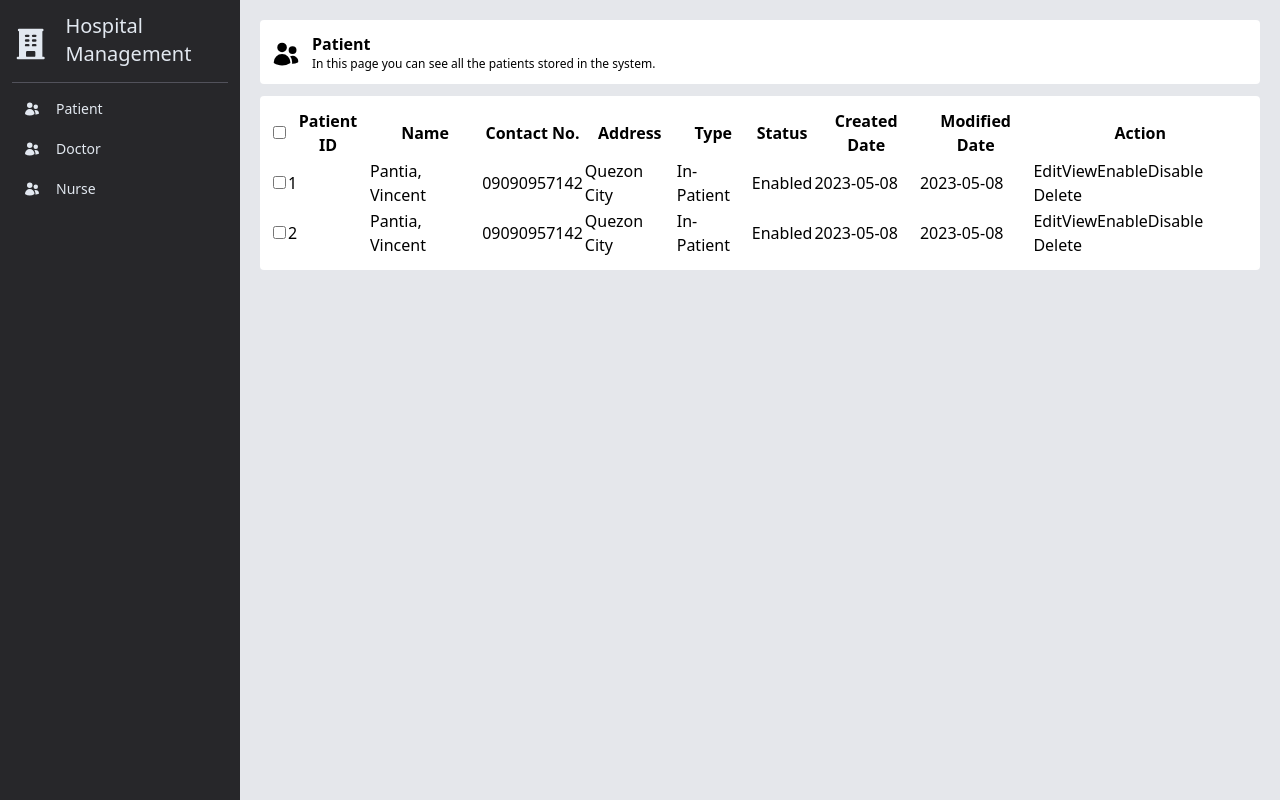
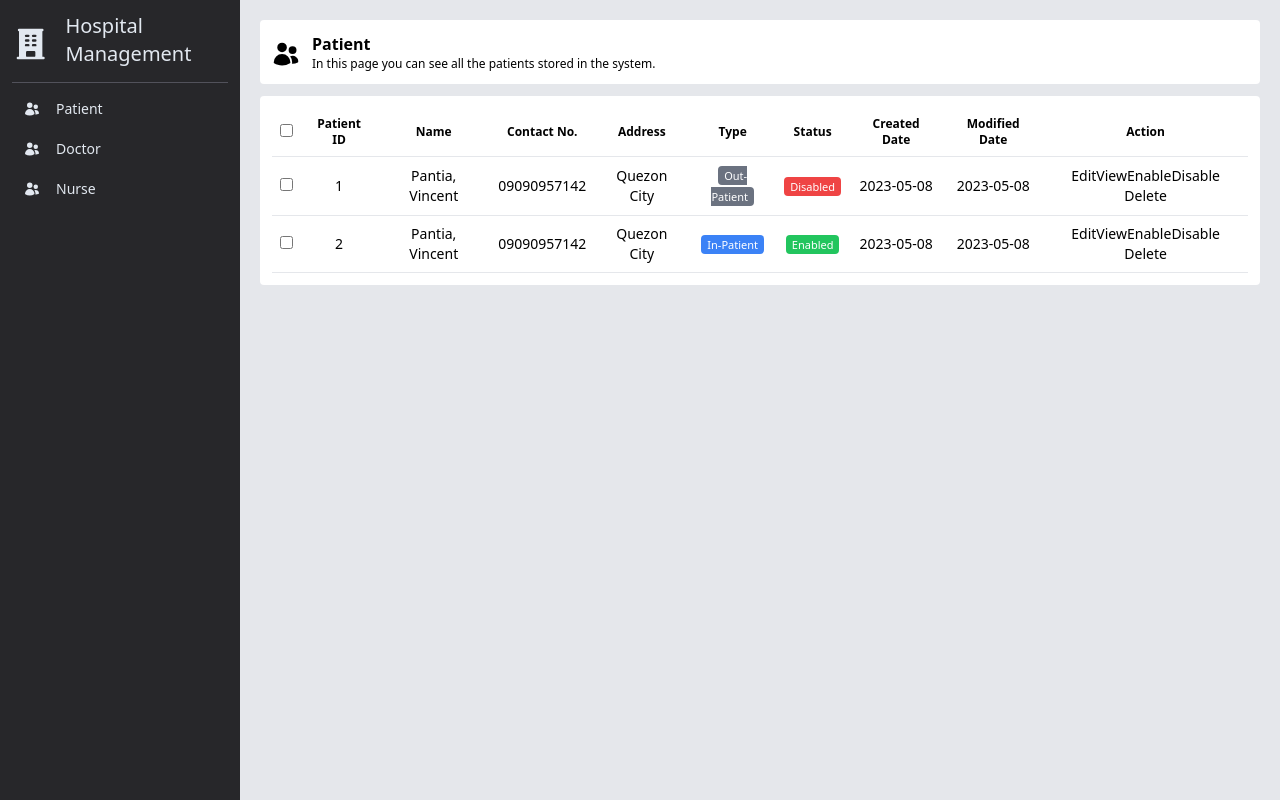
Before and after one commit to vmpantia/hospital-management, a React (Create React App) app: page /patient in a window 1280 px wide. Built offline with nearby package versions, Linux system fonts and the light colour scheme.

Commit message:
[u] Changes

```diff
--- /dev/null
+++ b/src/components/StatusBadge.tsx
@@ -0,0 +1,23 @@
+type Props = {
+    value:number;
+    description:string;
+}
+const StatusBadge = (props:Props) => {
+    const {value, description} = props;
+    let style = "px-1.5 py-0.5 text-[11px] text-white rounded ";
+    switch(value){
+        case 0:
+            style += "bg-green-500";
+            break;
+        case 1:
+            style += "bg-red-500";
+            break;
+        default:
+            style += "bg-gray-500";
+            break;
+    }
+    return (
+        <span className={style}>{description}</span>
+    );
+}
+export default StatusBadge;
--- /dev/null
+++ b/src/components/TypeBadge.tsx
@@ -0,0 +1,20 @@
+type Props = {
+    value:number;
+    description:string;
+}
+const TypeBadge = (props:Props) => {
+    const {value, description} = props;
+    let style = "px-1.5 py-0.5 text-[11px] text-white rounded ";
+    switch(value){
+        case 0:
+            style += "bg-blue-500";
+            break;
+        case 1:
+            style += "bg-gray-500";
+            break;
+    }
+    return (
+        <span className={style}>{description}</span>
+    );
+}
+export default TypeBadge;
--- a/src/pages/Patient.tsx
+++ b/src/pages/Patient.tsx
@@ -5,6 +5,8 @@ import { format } from "date-fns";
 import { PatientDTO } from "../models/dtos/PatientDTO";
 import { PatientDTO_Stub } from "../stubs/PatientDTO_Stub";
 import Title from "../components/Title";
+import StatusBadge from "../components/StatusBadge";
+import TypeBadge from "../components/TypeBadge";
 
 
 const Patient = () => {
@@ -17,34 +19,34 @@ const Patient = () => {
 
             <div className="bg-white inline-flex p-3 rounded w-full">
                 <table className="w-full">
-                    <thead>
-                        <tr>
-                            <th><input type="checkbox"></input></th>
-                            <th>Patient ID</th>
-                            <th>Name</th>
-                            <th>Contact No.</th>
-                            <th>Address</th>
-                            <th>Type</th>
-                            <th>Status</th>
-                            <th>Created Date</th>
-                            <th>Modified Date</th>
-                            <th>Action</th>
+                    <thead className="text-xs text-center">
+                        <tr className="border-b">
+                            <th className="p-2"><input type="checkbox"></input></th>
+                            <th className="p-2">Patient ID</th>
+                            <th className="p-2">Name</th>
+                            <th className="p-2">Contact No.</th>
+                            <th className="p-2">Address</th>
+                            <th className="p-2">Type</th>
+                            <th className="p-2">Status</th>
+                            <th className="p-2">Created Date</th>
+                            <th className="p-2">Modified Date</th>
+                            <th className="p-2">Action</th>
                         </tr>
                     </thead>
-                    <tbody>
+                    <tbody className="text-sm text-center">
                         {patientList.map(data => {
                             return (
-                                <tr key={data.internalID}>
-                                    <td>{<input type="checkbox"></input>}</td>
-                                    <td>{data.patientID}</td>
-                                    <td>{`${data.lastName}, ${data.firstName}`}</td>
-                                    <td>{data.contactNo}</td>
-                                    <td>{data.address}</td>
-                                    <td>{data.typeDescription}</td>
-                                    <td>{data.statusDescription}</td>
-                                    <td>{format(data.createdDate, "yyyy-MM-dd")}</td>
-                                    <td>{format(data.modifiedDate, "yyyy-MM-dd")}</td>
-                                    <td>
+                                <tr className="border-b" key={data.internalID}>
+                                    <td className="p-2">{<input type="checkbox"></input>}</td>
+                                    <td className="p-2 font-medium">{data.patientID}</td>
+                                    <td className="p-2">{`${data.lastName}, ${data.firstName}`}</td>
+                                    <td className="p-2">{data.contactNo}</td>
+                                    <td className="p-2">{data.address}</td>
+                                    <td className="p-2"><TypeBadge value={data.type} description={data.typeDescription} /></td>
+                                    <td className="p-2"><StatusBadge value={data.status} description={data.statusDescription} /></td>
+                                    <td className="p-2">{format(data.createdDate, "yyyy-MM-dd")}</td>
+                                    <td className="p-2">{format(data.modifiedDate, "yyyy-MM-dd")}</td>
+                                    <td className="p-2">
                                         <button>Edit</button>
                                         <button>View</button>
                                         <button>Enable</button>
--- a/src/stubs/PatientDTO_Stub.tsx
+++ b/src/stubs/PatientDTO_Stub.tsx
@@ -13,10 +13,10 @@ export const PatientDTO_Stub : PatientDTO[] = [
         birthDate: new Date,
         contactNo: "09090957142",
         address: "Quezon City",
-        type: 0,
-        typeDescription: "In-Patient",
-        status: 0,
-        statusDescription: "Enabled",
+        type: 1,
+        typeDescription: "Out-Patient",
+        status: 1,
+        statusDescription: "Disabled",
         createdDate: new Date,
         modifiedDate: new Date,
     },
```
